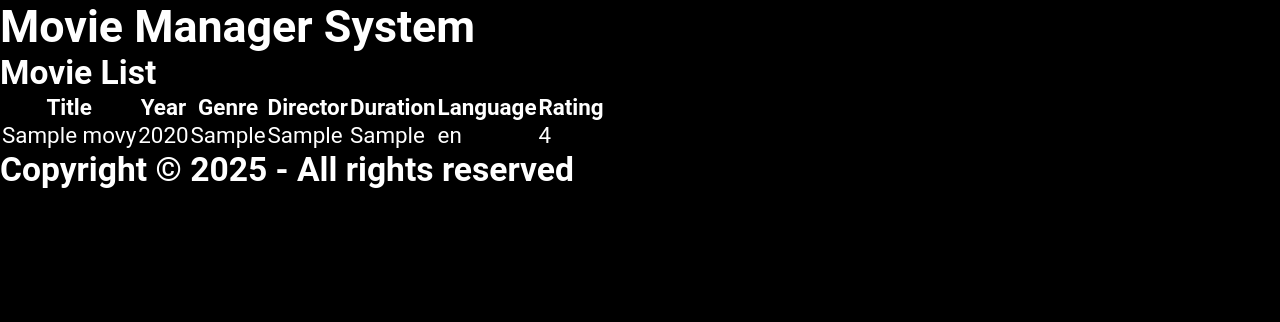
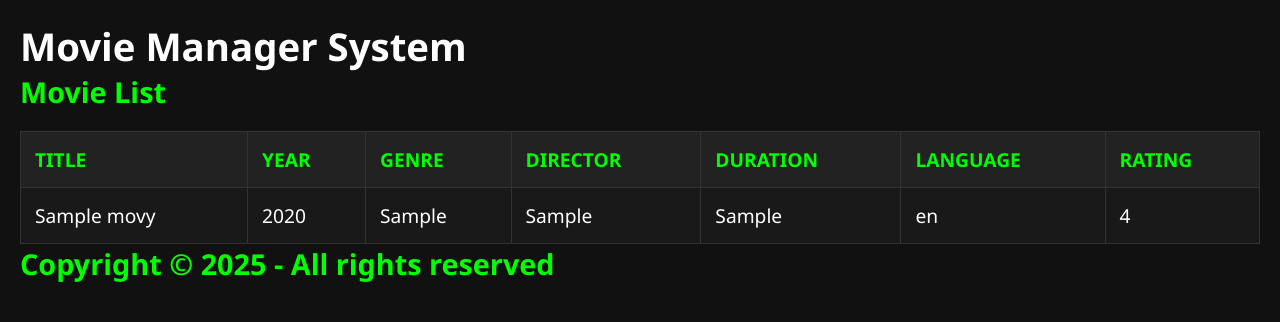
Before and after one commit to clgoerk/PHPAssignment1, a PHP site: page / in a window 1280 px wide. Shown: the top 322 px of the page. Run offline with PHP 8.4, Linux system fonts and the light colour scheme; tables that the repository leaves empty or names only in its code hold one stand-in row (values such as "Sample post").

Commit message:
Added some more css for styling the table

```diff
--- a/css/main.css
+++ b/css/main.css
@@ -6,8 +6,61 @@
 }
 
 body {
-  font-family: 'Roboto', sans-serif;
+  font-family: 'Segoe UI', Tahoma, Geneva, Verdana, sans-serif;
+  background-color: #111;
   color: #fff;
-  background-color: #000;
-  font-size: 1.4em;
+  font-size: 1.2em;
+  padding: 20px;
 }
+
+/* Header styling */
+h2 {
+  margin-bottom: 20px;
+  color: #0f0;
+}
+
+/* Table styling */
+table {
+  width: 100%;
+  border-collapse: collapse;
+  margin-top: 10px;
+  background-color: #1c1c1c;
+  border: 1px solid #333;
+}
+
+th, td {
+  padding: 14px;
+  border: 1px solid #333;
+  text-align: left;
+  color: #fff;
+}
+
+th {
+  background-color: #222;
+  color: #0f0;
+  text-transform: uppercase;
+}
+
+tr:nth-child(even) {
+  background-color: #191919;
+}
+
+tr:nth-child(odd) {
+  background-color: #131313;
+}
+
+tr:hover {
+  background-color: #333;
+  transition: background-color 0.2s ease-in-out;
+  cursor: pointer;
+}
+
+/* Link styling (possible future use) */
+a {
+  color: #0ff;
+  text-decoration: none;
+}
+
+a:hover {
+  text-decoration: underline;
+}
```
